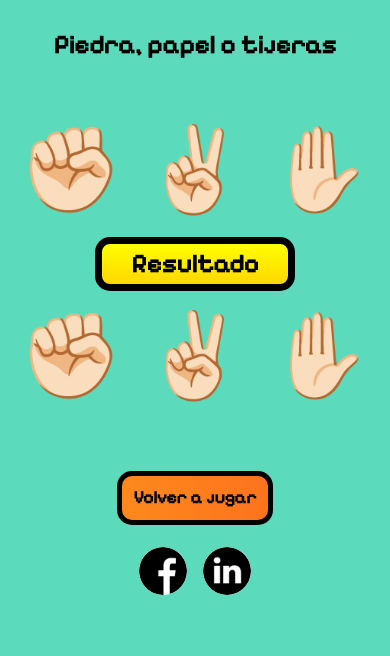
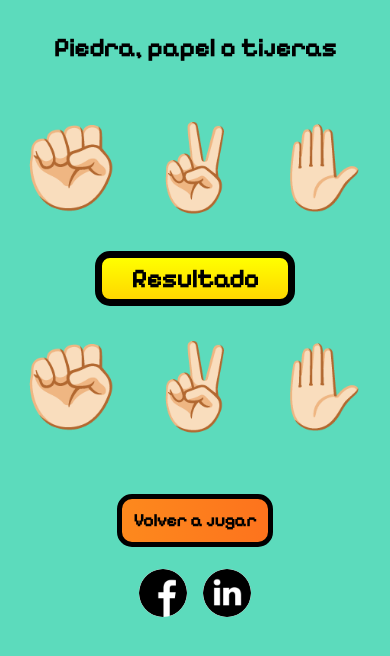
Before and after one commit to NJonathanSoto/piedra-papel-tijeras, a plain HTML site: page index.html in a window 390 px wide. Drawn offline with Linux system fonts and the light colour scheme.

Commit message:
Update style.css

```diff
--- a/style.css
+++ b/style.css
@@ -11,7 +11,7 @@ header {
     display: flex;
     justify-content: center;
     align-items: center;
-    padding: 1.3rem;
+    padding: 1.5rem;
 }
 .titulo {
     font-size: 1.8rem;
@@ -96,13 +96,13 @@ footer {
         padding-top: 0.5rem;
     }
     main {
-        padding: 2rem 0rem;
+        padding: 1rem 0rem;
     }
     .mi-juego, .juego-de-la-computadora, .resultado {
         width: 100%;
         display: flex;
         justify-content: space-around;
-        padding: 0.5rem;
+        padding: 1rem 0.5rem;
     }
     .manito-haciendo-piedra, .manito-haciendo-tijeras, .manito-haciendo-papel {
         font-size: 5.2rem;
```
